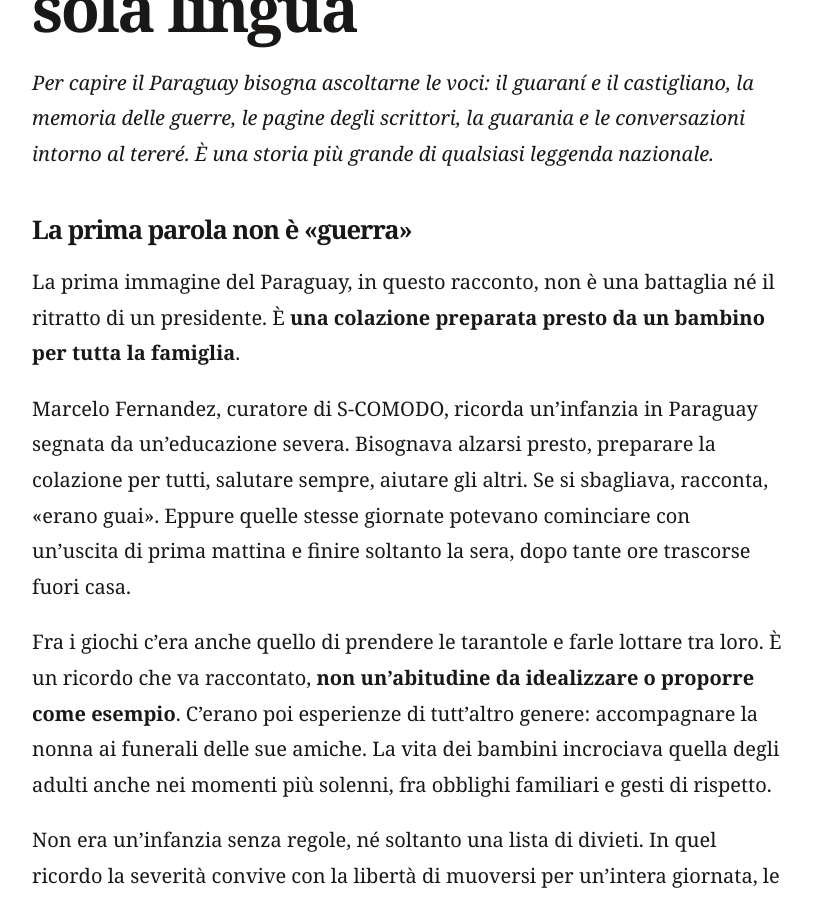
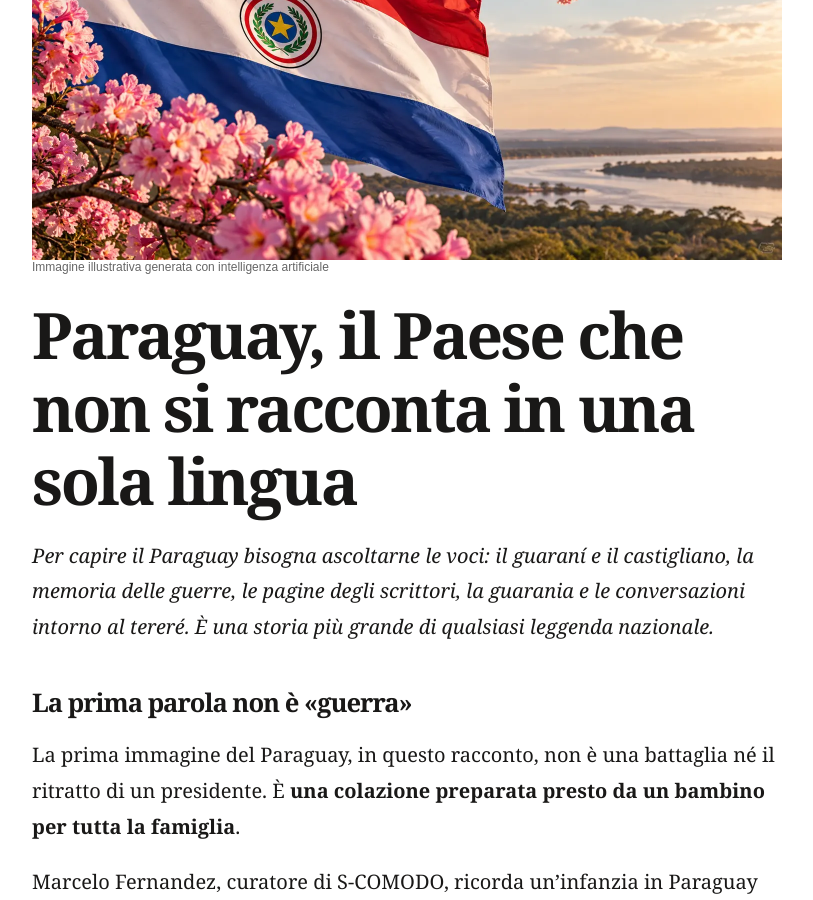
Before and after one commit to manzo8b/s-comodo, a Jekyll site: the page built from _posts/2026-10-25-paraguay-il-paese-che-non-si-racconta-in-una-sola-lingua.md, in a window 1280 px wide and 900 px high, scrolled down 917 px. Shown: the whole window, without its empty margins (233-1046 px from the left). Built offline with Jekyll 4.4.1, drawn with Linux system fonts in a browser that asks for light colours.

Commit message:
Add original Paraguay flag and pink lapacho cover to SC004

```diff
--- a/_posts/2026-10-25-paraguay-il-paese-che-non-si-racconta-in-una-sola-lingua.md
+++ b/_posts/2026-10-25-paraguay-il-paese-che-non-si-racconta-in-una-sola-lingua.md
@@ -14,8 +14,9 @@
 reviewed: true
 ai_assisted: true
 ai_disclosure: 'Dossier elaborato con il supporto di strumenti di intelligenza artificiale. Testo sottoposto alla revisione e approvazione del curatore editoriale il 25 ottobre 2026; fonti riportate in bibliografia.'
-image: null
-image_alt: null
+image: /assets/images/sc004-paraguay-bandiera-lapacho.webp
+image_alt: "Illustrazione digitale della bandiera del Paraguay sventolante tra i rami fioriti di un lapacho rosa, davanti a un paesaggio fluviale al tramonto"
+image_caption: "Bandiera del Paraguay e lapacho rosa: composizione illustrativa generata con intelligenza artificiale, non fotografia documentale."
 reading_minutes: 18
 corrections: []
 sources:
```
Also changed, not shown: assets/images/sc004-paraguay-bandiera-lapacho.webp (added).
